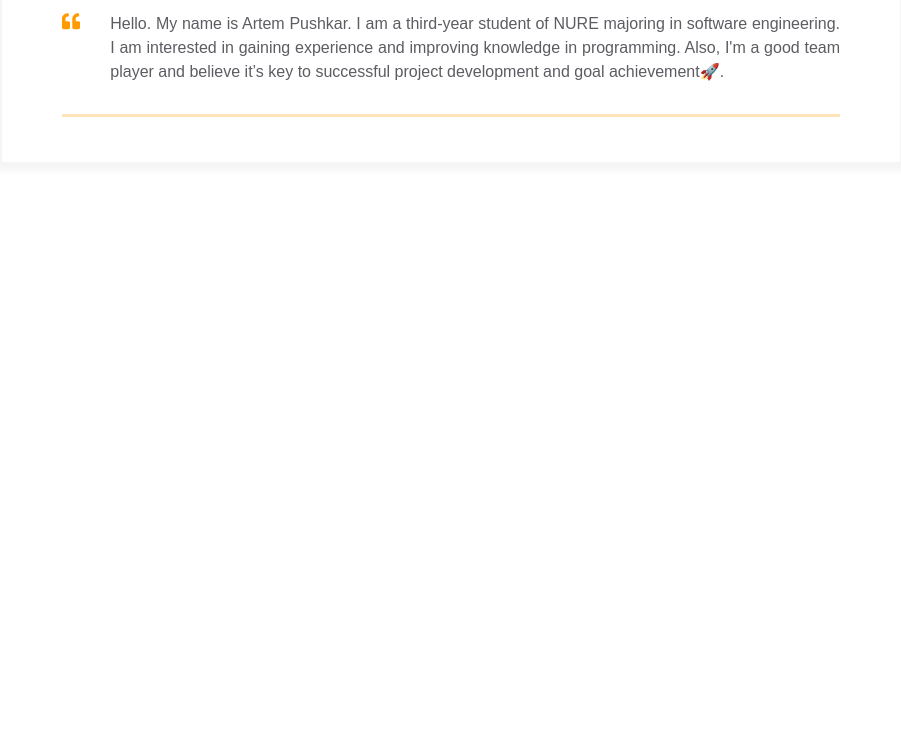
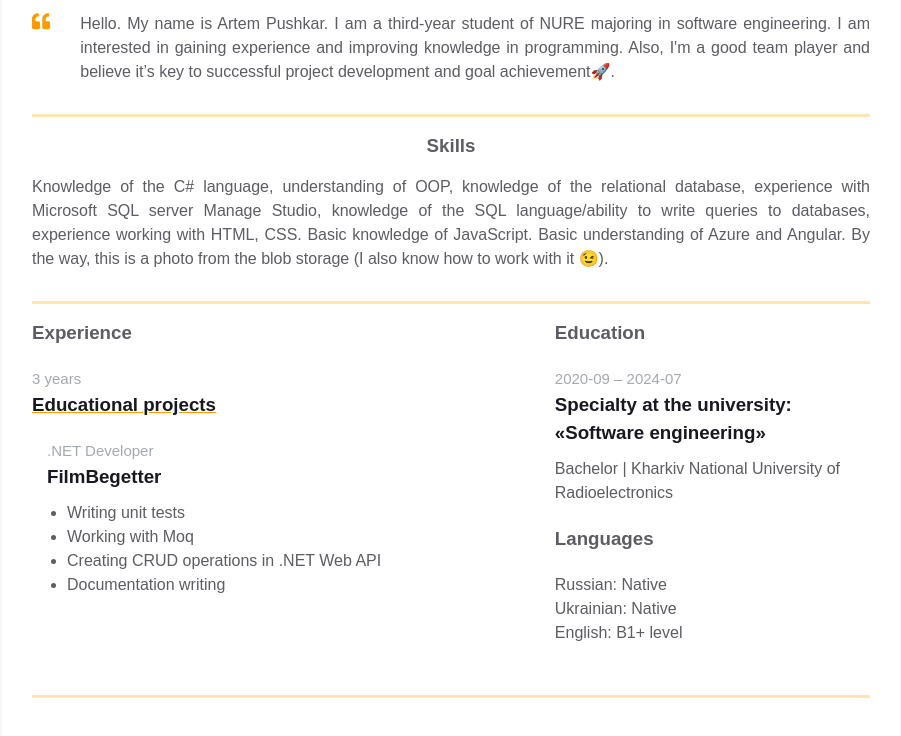
Before and after one commit to Naafaanyyaa/homepage, a plain HTML site: page index.html in a window 1280 px wide. Shown: the part 350-1086 px from the top of the page, without its empty margins (189-1090 px from the left). Before the commit the page ends 800 px from the top, so only its background shows below. Drawn offline with Linux system fonts and the light colour scheme.

Commit message:
Added main info blocks about skills, education, etc

```diff
--- a/index.html
+++ b/index.html
@@ -70,6 +70,7 @@
             </div>
           </div>
         </div>
+      </div>
 
       <div class="container">
         <div class="resume__block">
@@ -88,6 +89,72 @@
           </div>
         </div>
       </div>
+
+      <div class="container">
+        <div class="resume__block">
+          <div class="skills">
+            <h3 class="skills__header">Skills</h3>
+            <p class="skills__text">
+              Knowledge of the C# language, understanding of OOP, knowledge of the relational database, experience with Microsoft SQL
+              server Manage Studio, knowledge of the SQL language/ability to write queries to databases, experience working with HTML, CSS.
+              Basic knowledge of JavaScript. Basic understanding of Azure and Angular.
+              By the way, this is a photo from the blob storage (I also know how to work with it &#128521;).
+            </p>
+          </div>
+        </div>
+      </div>
+
+      <div class="container">
+        <div class="resume__block">
+          <div class="main-info fh">
+            <div class="experiences">
+              <h3 class="experiences__header">Experience</h3>
+              <div class="experiences__company">
+                <div class="experiences__company-header">
+                  <span class="experiences__company-header-durability">3 years</span>
+                  <h3 class="experiences__company-header-name">Educational projects</h3>
+                </div>
+
+                <div class="experiences__company-project">
+                  <span class="experiences__company-project-role">.NET Developer</span>
+                  <h3 class="experiences__company-project-name">FilmBegetter</h3>
+                  <ul class="experiences__company-project-responsibilities">
+                    <li>Writing unit tests</li>
+                    <li>Working with Moq</li>
+                    <li>Creating CRUD operations in .NET Web API</li>
+                    <li>Documentation writing</li>
+                  </ul>
+                </div>
+              </div>
+            </div>
+
+            <div class="additional-info fv">
+              <div class="additional-info__education">
+                <h3 class="additional-info__education-header">Education</h3>
+                <div class="additional-info__education-university">
+                  <span class="additional-info__education-university-durability">2020-09 – 2024-07</span>
+                  <h3 class="additional-info__education-university-speciality">Specialty at the university: «Software engineering»</h3>
+                  <p class="additional-info__education-university-name">Bachelor | Kharkiv National University of Radioelectronics</p>
+                </div>
+              </div>
+
+              <div class="additional-info__languages">
+                <h3 class="additional-info__languages-header">Languages</h3>
+                <p class="additional-info__languages-item">
+                  Russian: Native
+                </p>
+                <p class="additional-info__languages-item">
+                  Ukrainian: Native
+                </p>
+                <p class="additional-info__languages-item">
+                  English: B1+ level
+                </p>
+              </div>
+            </div>
+          </div>
+
+          </div>
+        </div>
       </div>
     </div>
   </main>
```
Lines whose indentation alone changed are shown as unchanged.
